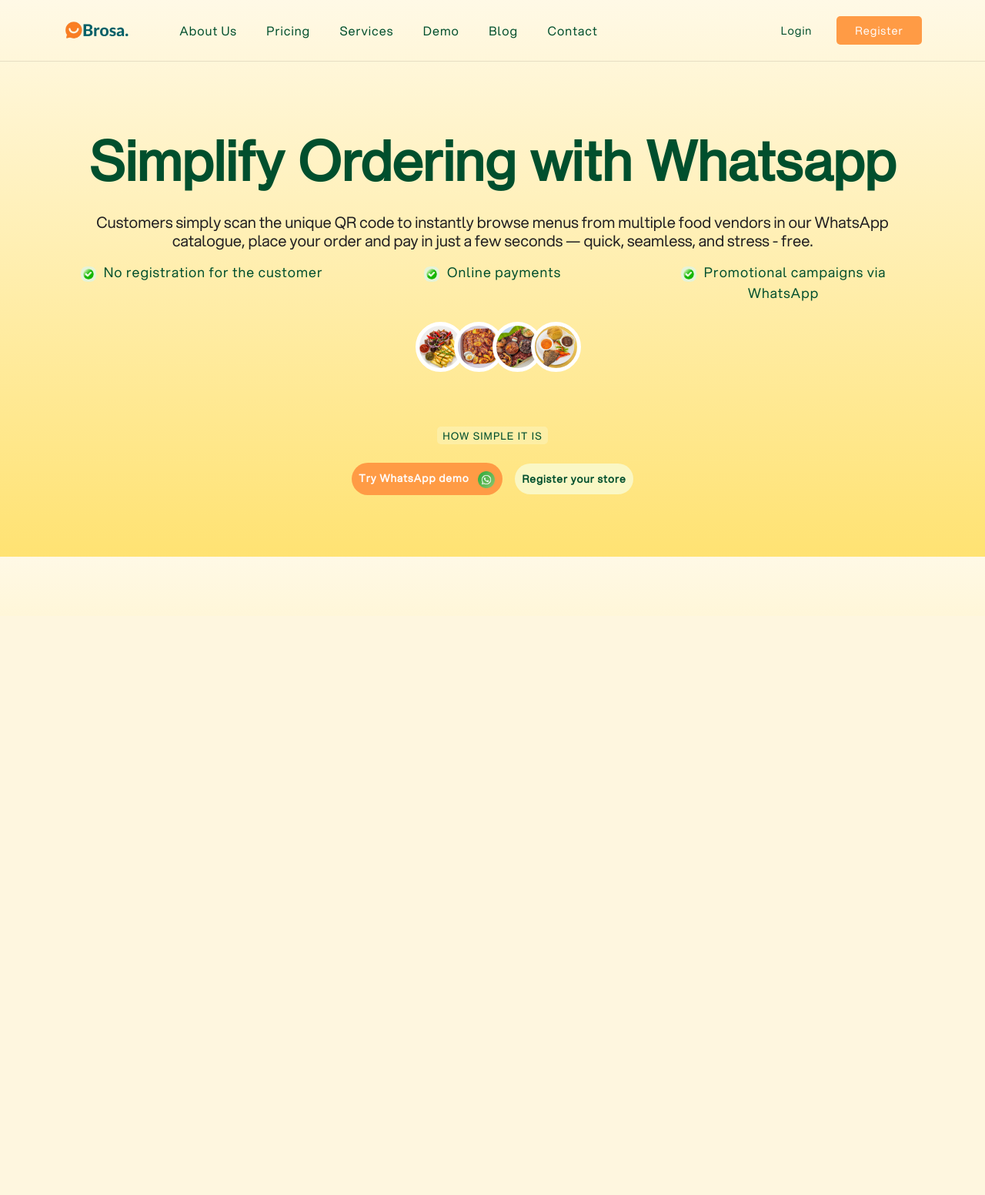
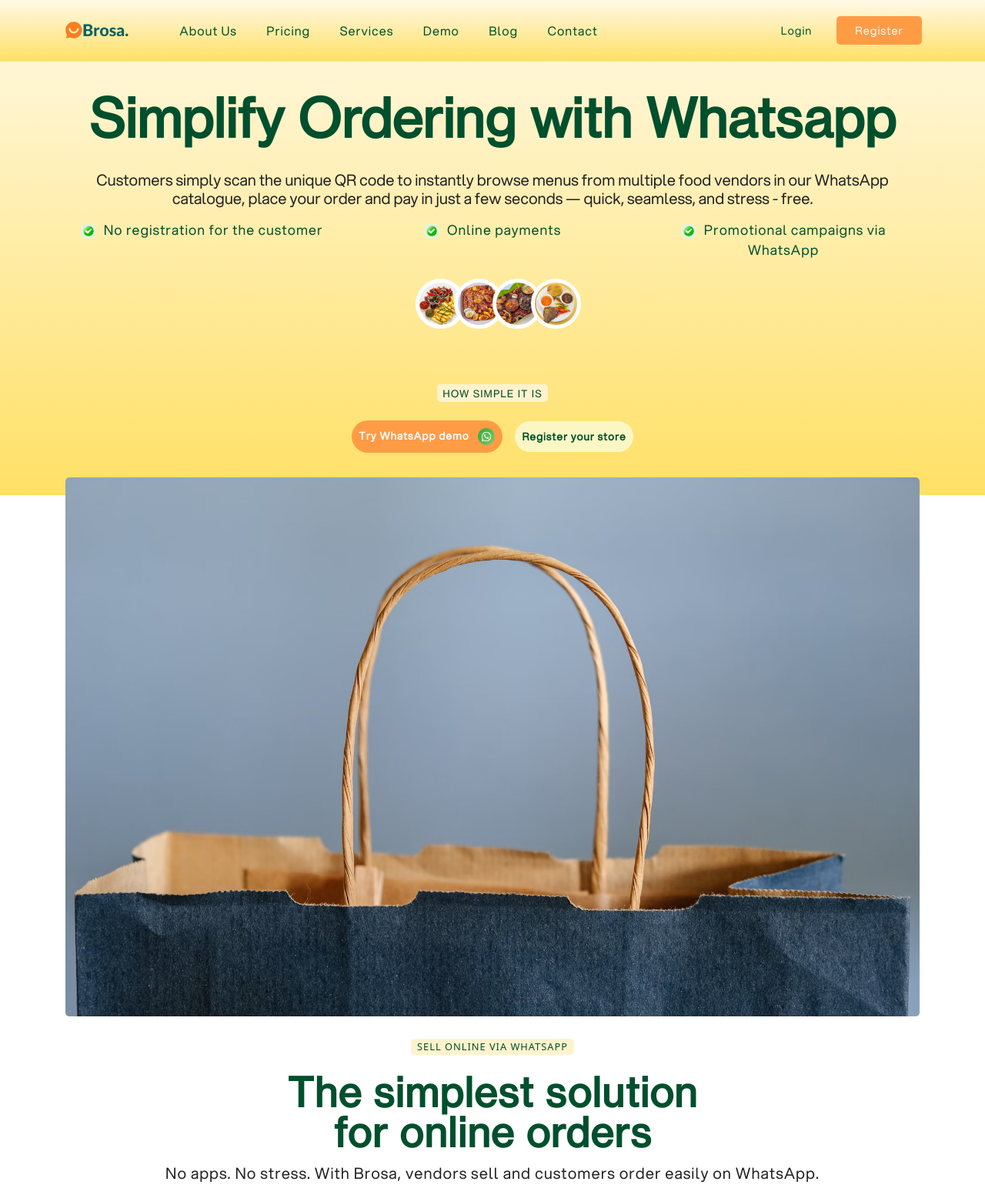
Before and after one commit to DavidDanso/brosa, a Django app: page / in a window 1280 px wide. Shown: the whole page at 77% size. Before the commit the page ends 723 px from the top, so only its background shows below. Run offline with Django 5.2, Linux system fonts and the light colour scheme; some libraries are stand-ins or nearby versions.

Commit message:
Implement code changes to enhance functionality and improve performance

```diff
--- a/brosa/templates/brosa/index.html
+++ b/brosa/templates/brosa/index.html
@@ -140,15 +140,34 @@
       </div>
       <!-- end hero -->
 
-      <!--=============================================== Mockup ===================================-->
-      <div id="mockup">
+      <!--=========================================== Banner-Section ===============================-->
+      <div id="banner">
         <div class="container">
-          <div class="mockup-intro"></div>
-          <!-- end mockup-intro -->
+          <div class="banner-intro"></div>
+          <!-- End banner-intro -->
         </div>
-        <!-- end container -->
+        <!-- End container -->
       </div>
-      <!-- end mockup -->
+      <!-- End banner -->
+
+      <!--=========================================== Info-Section ===============================-->
+      <div id="info">
+        <div class="container">
+          <div class="info-intro">
+            <center>
+              <div class="badge">Sell Online via WhatsApp</div>
+            </center>
+            <h1>
+              The simplest solution <span></span>
+              for online orders
+            </h1>
+            <p>No apps. No stress. With Brosa, vendors sell and customers order easily on WhatsApp.</p>
+          </div>
+          <!-- End info-intro -->
+        </div>
+        <!-- End container -->
+      </div>
+      <!-- End info -->
     </main>
     <!-- end main -->
 
--- a/static/css/main.css
+++ b/static/css/main.css
@@ -13,7 +13,7 @@ body {
   padding: 0;
   width: 100%;
   overflow-x: hidden;
-  background: linear-gradient(to bottom, #fff9e6, #ffe066);
+  background: linear-gradient(to bottom, #fff9e6);
   -webkit-font-smoothing: antialiased;
   -moz-osx-font-smoothing: grayscale;
   scroll-behavior: smooth;
@@ -221,7 +221,7 @@ a:hover {
   font-size: 1.6vh;
   color: var(--text-color);
   margin-top: 10%;
-  background-color: #faf7c476;
+  background-color: #fff3cd;
   display: inline-block;
   padding: 0.3em 0.6em;
   letter-spacing: 1px;
@@ -274,7 +274,70 @@ a:hover {
   box-shadow: 0 4px 12px rgba(0, 0, 0, 0.1);
 }
 
-/****************************************** Mockup ************************************/
+/******************************** Banner-Section *************************/
+#banner {
+  margin-top: -28%;
+}
+.banner-intro {
+  background-image: url("../images/banner.avif");
+  background-size: cover;
+  background-position: center center;
+  margin: 3px;
+  border-radius: 5px;
+  overflow: hidden;
+}
+@keyframes panImage {
+  from {
+    background-size: 110%;
+    background-position: center top;
+  }
+  to {
+    background-size: 100%;
+    background-position: center bottom;
+  }
+}
+
+/****************************************** Info ************************************/
+#info {
+  background: linear-gradient(to bottom, #fff9e6);
+  background-repeat: no-repeat;
+  background-attachment: fixed;
+  margin-top: 10%;
+}
+.info-intro {
+  margin: 3px;
+}
+.badge {
+  display: inline-block;
+  background-color: #fff3cd;
+  color: var(--text-color);
+  padding: 0.3em 0.6em;
+  font-size: 1.6vh;
+  font-weight: 500;
+  letter-spacing: 1px;
+  text-transform: uppercase;
+  border-radius: 5px;
+}
+#info h1 {
+  font-family: var(--header-font);
+  font-size: 4.6vh;
+  color: var(--text-color);
+  margin-bottom: 1rem;
+  text-align: center;
+  font-weight: 600;
+  line-height: 1;
+  margin-top: 3%;
+  letter-spacing: 1px;
+}
+#info p {
+  font-size: 2.2vh;
+  color: var(--primary-dark);
+  line-height: 1.2;
+  letter-spacing: 1px;
+  font-family: var(--text-font);
+  font-weight: 500;
+  text-align: center;
+}
 
 /********************** Extra small devices (portrait phones, less than 576px) ****************************/
 @media (max-width: 575.98px) {
@@ -316,6 +379,12 @@ a:hover {
   /*  */
   .btn-demo span {
     display: none;
+  }
+
+  /*  */
+  .banner-intro {
+    padding-top: 45%;
+    padding-bottom: 30%;
   }
 }
 /************************ Small devices (landscape phones, 576px and up) *****************************/
@@ -362,7 +431,7 @@ a:hover {
 
   /* hero */
   #hero {
-    height: 90vh;
+    height: 80vh;
   }
   .hero-intro {
     margin: 3px;
@@ -370,7 +439,7 @@ a:hover {
   #hero h1 {
     font-size: 8.6vh;
     margin-bottom: 2rem;
-    padding-top: 15%;
+    padding-top: 10%;
   }
   #hero p {
     font-size: 2.5vh;
@@ -413,4 +482,39 @@ a:hover {
     height: 22px;
     margin-left: 0.5rem;
   }
+
+  /* banner */
+  #banner {
+    margin-top: -2%;
+  }
+  .banner-intro {
+    margin: 3px;
+    background-size: 110%;
+    height: 700px;
+    animation: panImage 20s linear infinite alternate;
+  }
+
+  /* info */
+  #info {
+    margin-top: 2%;
+  }
+  .info-intro {
+    margin: 3px;
+  }
+  .badge {
+    padding: 0.3em 0.6em;
+    font-size: 1.6vh;
+  }
+  #info h1 {
+    font-size: 6.5vh;
+    margin-bottom: 1rem;
+    margin-top: 2%;
+  }
+  #info h1 span {
+    display: block;
+  }
+  #info p {
+    font-size: 2.5vh;
+    line-height: 1.2;
+  }
 }
```
Also changed, not shown: static/images/65387129fd6d2c4f70d4acae_dashboard-orderlemon.png (deleted), static/images/banner.avif (added), static/images/oplossing-restaurants.png (deleted).
